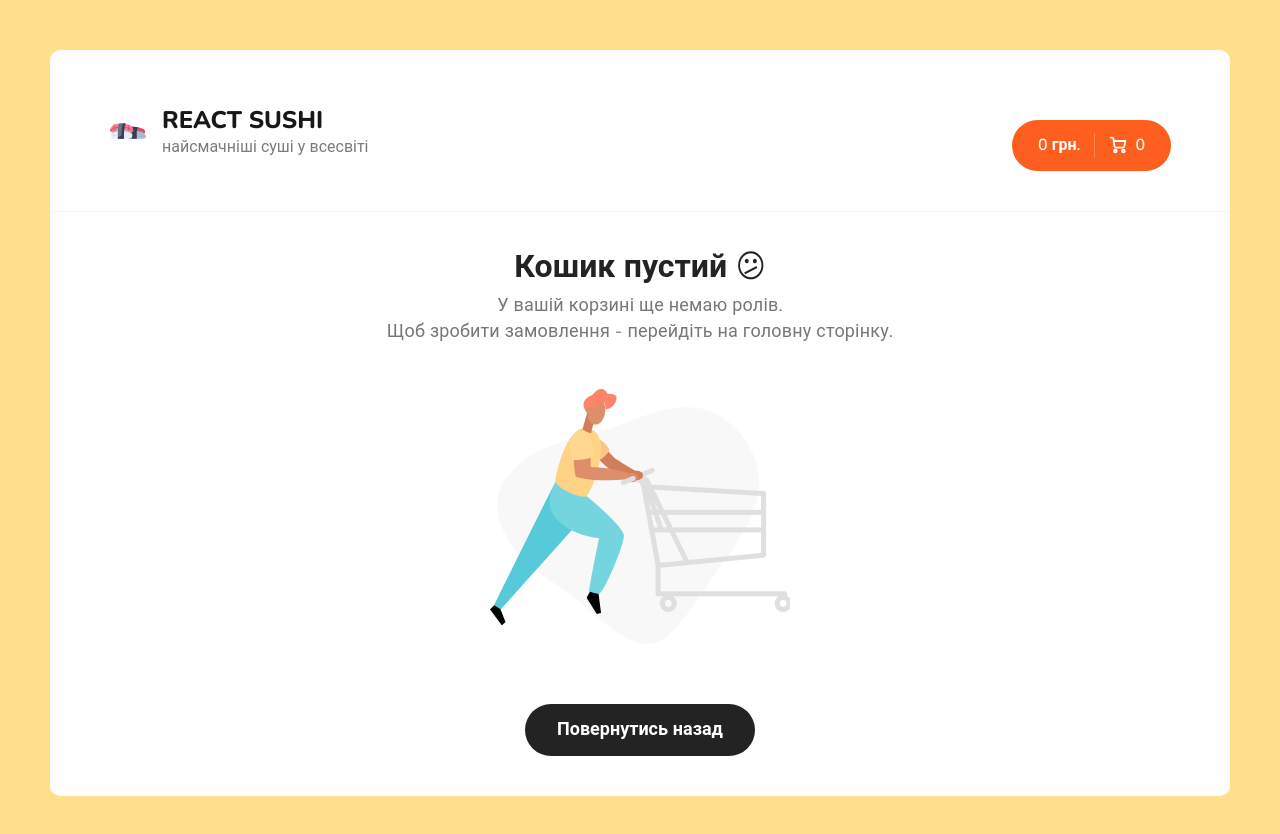
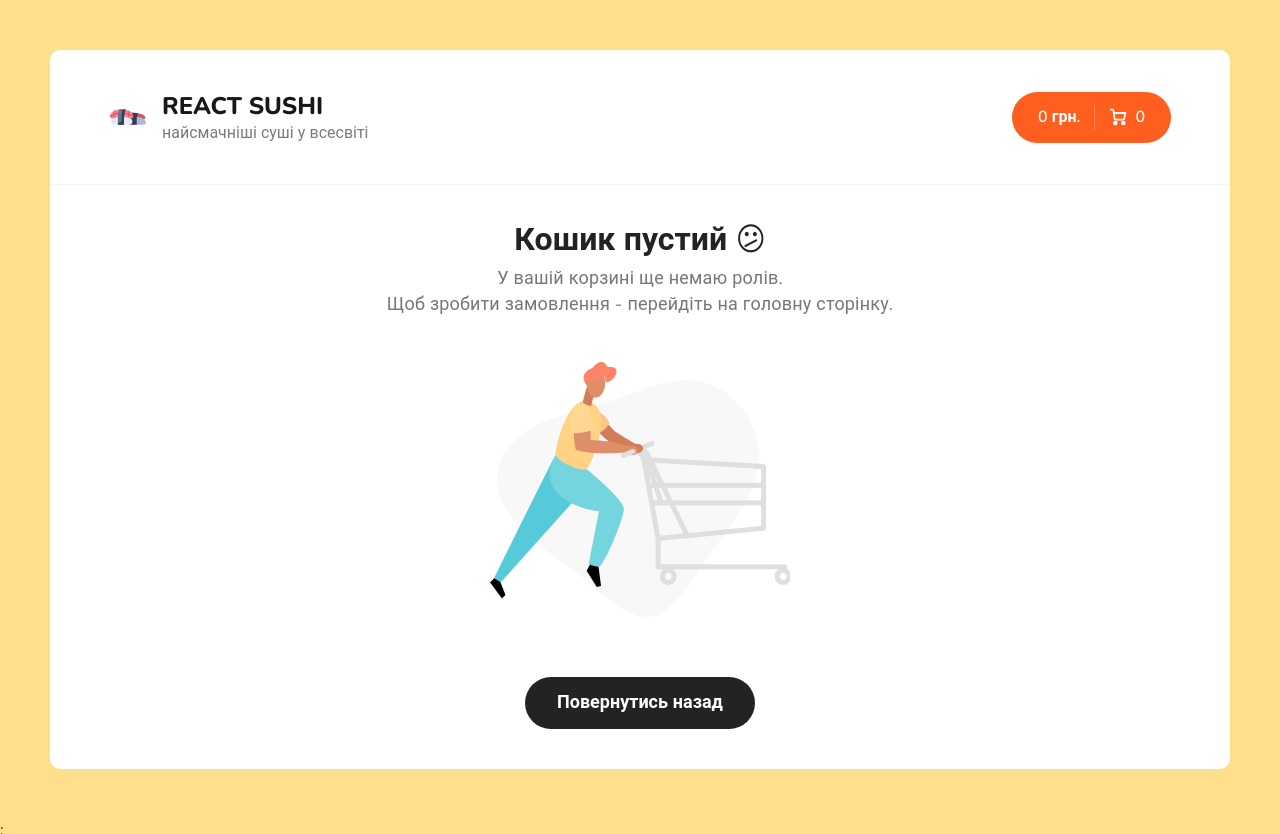
Before and after one commit to DefRiZ/sushi-react, a React (Create React App) app: page /cart in a window 1280 px wide. Shown: the top 834 px of the page. Built offline with nearby package versions, Linux system fonts and the light colour scheme.

Commit message:
Little layout's fixes

```diff
--- a/src/components/CartItem/index.tsx
+++ b/src/components/CartItem/index.tsx
@@ -1,6 +1,5 @@
 import React from "react";
 //Redux
-import { useDispatch } from "react-redux";
 import {
   addItem,
   itemsState,
--- a/src/scss/app.scss
+++ b/src/scss/app.scss
@@ -29,6 +29,9 @@ body {
     justify-content: space-between;
     @media (max-width: 800px) {
       justify-content: center;
+    }
+    @media (max-width: 400px) {
+      justify-content: flex-start;
     }
   }
 
--- a/src/scss/components/_header.scss
+++ b/src/scss/components/_header.scss
@@ -39,7 +39,4 @@
       color: #7b7b7b;
     }
   }
-  &__cart {
-    margin-top: 30px;
-  }
 }
--- a/src/scss/components/_sushi-block.scss
+++ b/src/scss/components/_sushi-block.scss
@@ -11,6 +11,7 @@
 
   &__image {
     width: 260px;
+    border-radius: 50%;
   }
 
   &__title {
```
